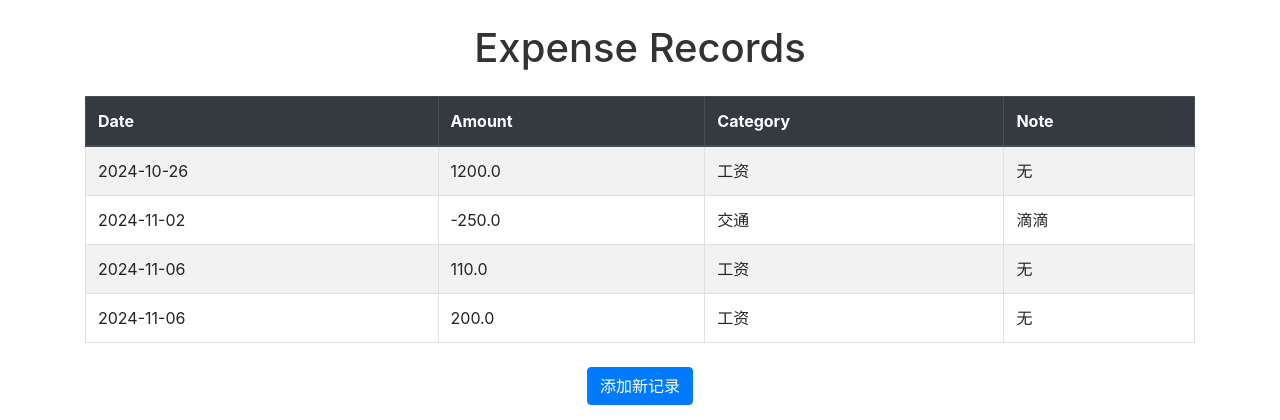
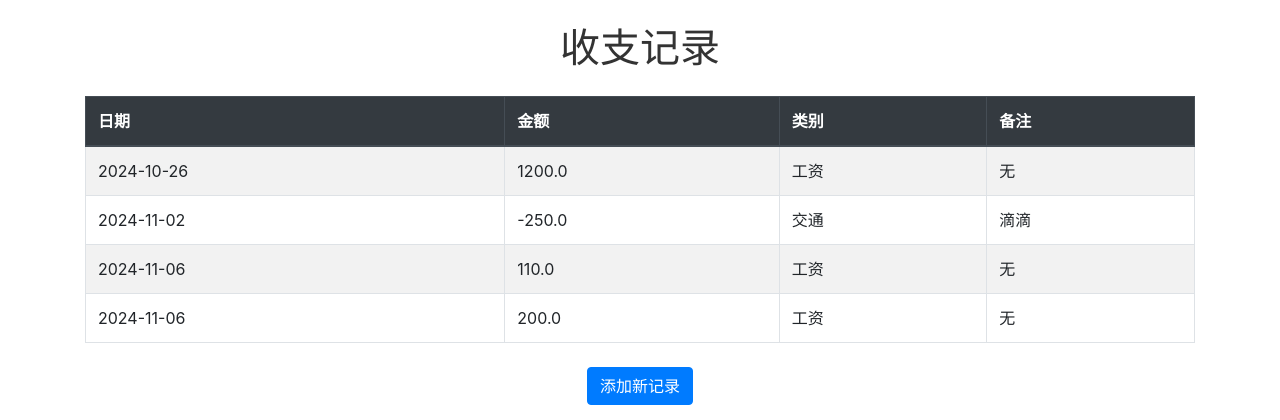
Before and after one commit to zqh666nb/Personal-Editor, a Flask app: page /view_records in a window 1280 px wide. Shown: the top 420 px of the page. Run offline with Flask 3, Linux system fonts and the light colour scheme; some libraries are stand-ins or nearby versions.

Commit message:
Update records.html

```diff
--- a/templates/records.html
+++ b/templates/records.html
@@ -1,5 +1,6 @@
 <!DOCTYPE html>
 <html lang="zh-CN">
+
 <head>
     <meta charset="UTF-8">
     <meta name="viewport" content="width=device-width, initial-scale=1.0">
@@ -7,16 +8,17 @@
     <link rel="stylesheet" href="{{ url_for('static', filename='style.css') }}">
     <link rel="stylesheet" href="https://stackpath.bootstrapcdn.com/bootstrap/4.5.2/css/bootstrap.min.css">
 </head>
+
 <body>
     <div class="container">
-        <h1 class="text-center my-4">Expense Records</h1>
+        <h1 class="text-center my-4">收支记录</h1>
         <table class="table table-striped table-bordered">
             <thead class="thead-dark">
                 <tr>
-                    <th scope="col">Date</th>
-                    <th scope="col">Amount</th>
-                    <th scope="col">Category</th>
-                    <th scope="col">Note</th>
+                    <th scope="col">日期</th>
+                    <th scope="col">金额</th>
+                    <th scope="col">类别</th>
+                    <th scope="col">备注</th>
                 </tr>
             </thead>
             <tbody>
@@ -38,4 +40,5 @@
     <script src="https://cdn.jsdelivr.net/npm/@popperjs/core@2.9.3/dist/umd/popper.min.js"></script>
     <script src="https://stackpath.bootstrapcdn.com/bootstrap/4.5.2/js/bootstrap.min.js"></script>
 </body>
+
 </html>
```
